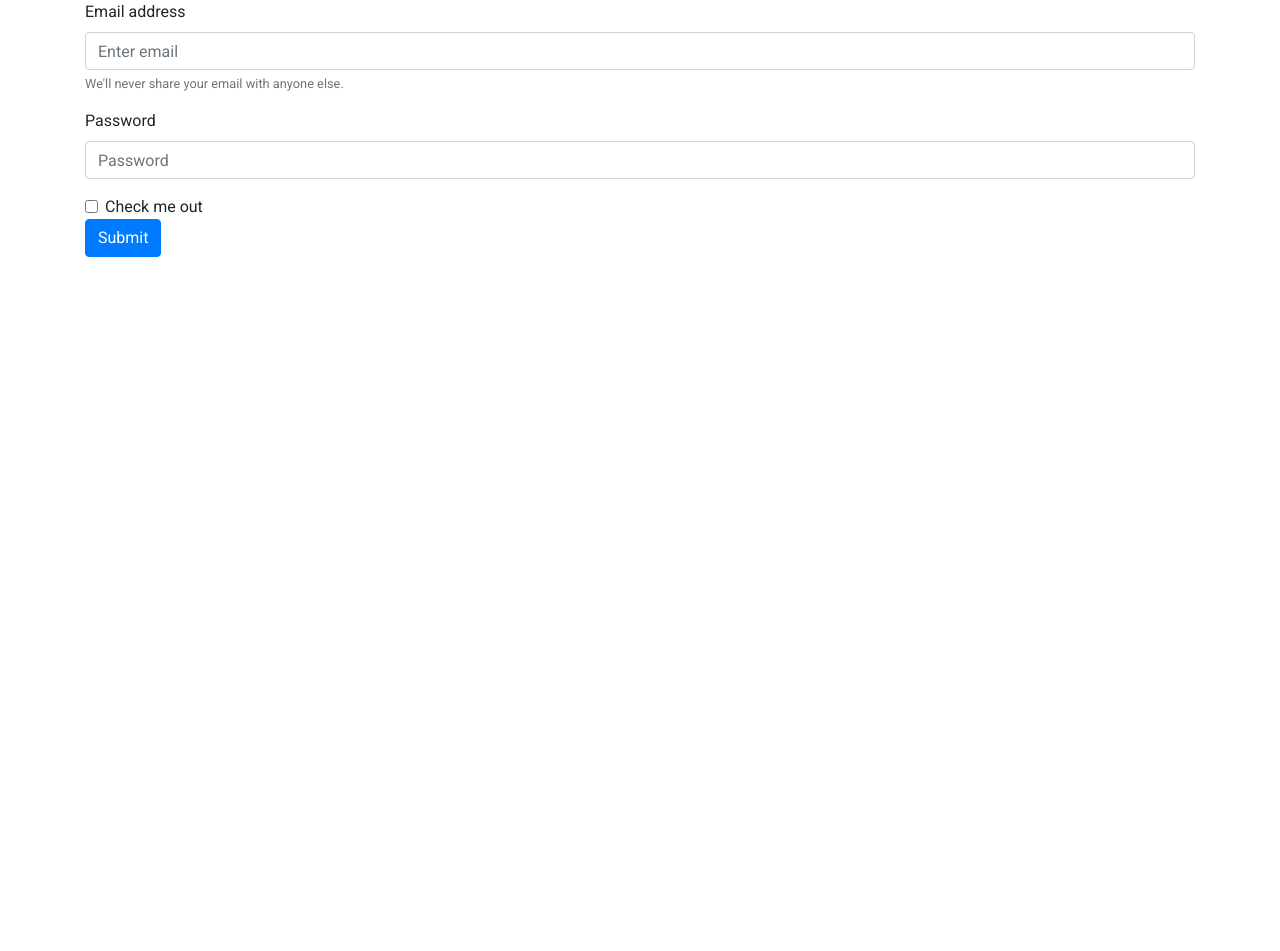
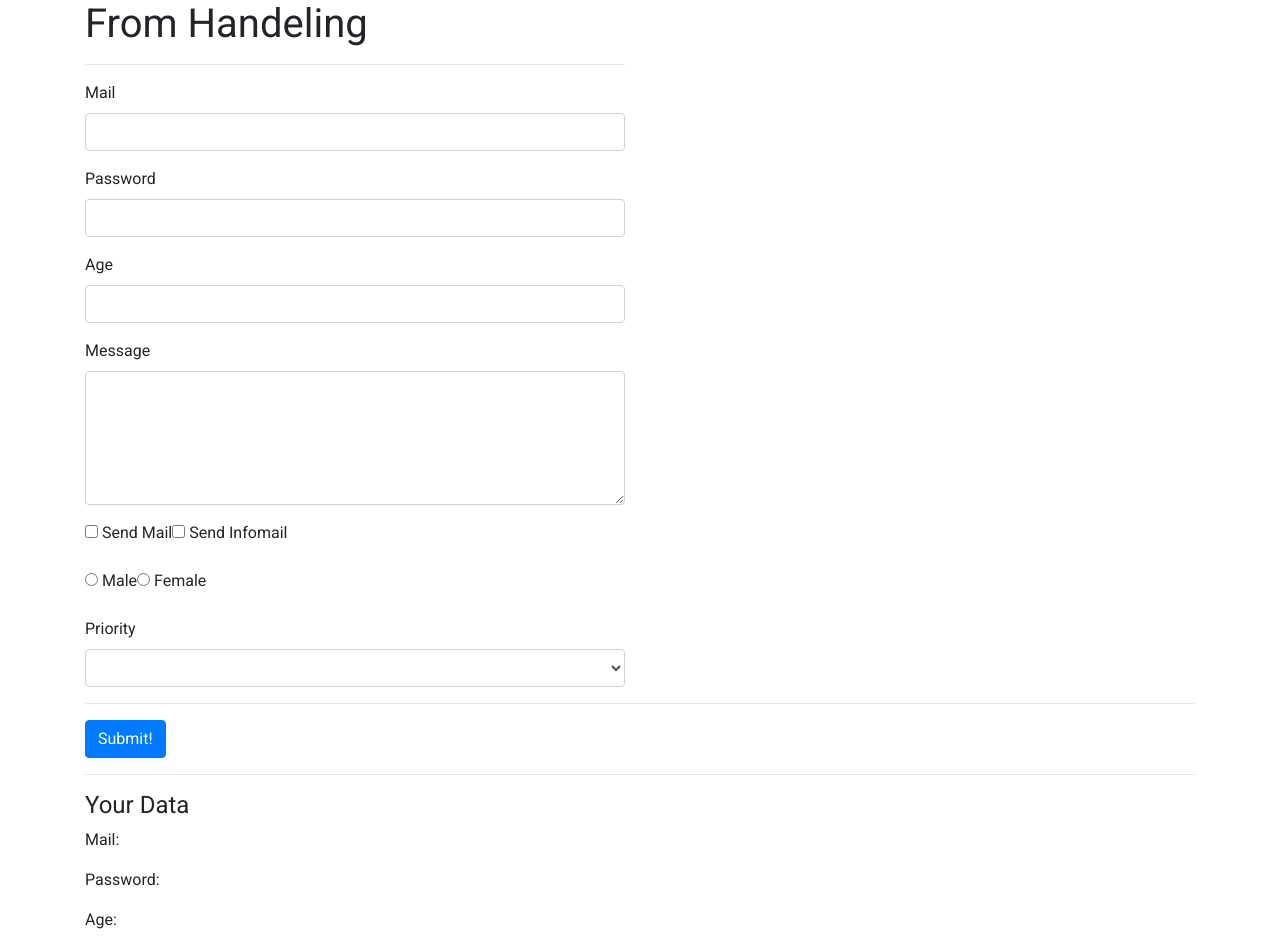
Before and after one commit to jalalkhan1011/vuejs, a Vue app: page / in a window 1280 px wide. Shown: the top 951 px of the page. Before the commit the page ends 800 px from the top, so only its background shows below. Built offline with nearby package versions, Linux system fonts and the light colour scheme; the HTML template or start-up script is replaced by a standard one.

Commit message:
add bootstrap form into vuejs

```diff
--- a/src/Components/LisHelper.vue
+++ b/src/Components/LisHelper.vue
@@ -4,23 +4,126 @@
 <!--    <slot name="mylist"></slot>-->
 <!--    <slot name="para"></slot>-->
 <!--    <slot name="other">Loading....</slot>-->
+
       <form>
+        <div class="row">
+          <div class="col-xs-12 col-sm-8 col-sm-offset-2 col-md-6 col-md-offset-3">
+            <h1>From Handeling</h1>
+            <hr>
             <div class="form-group">
-        <label for="exampleInputEmail1">Email address</label>
-        <input type="email" class="form-control" id="exampleInputEmail1" aria-describedby="emailHelp" placeholder="Enter email">
-        <small id="emailHelp" class="form-text text-muted">We'll never share your email with anyone else.</small>
+              <label for="email">Mail</label>
+              <input
+                  type="text"
+                  id="email"
+                  class="form-control">
             </div>
             <div class="form-group">
-        <label for="exampleInputPassword1">Password</label>
-        <input type="password" class="form-control" id="exampleInputPassword1" placeholder="Password">
+              <label for="password">Password</label>
+              <input
+                  type="password"
+                  id="password"
+                  class="form-control">
             </div>
-      <div class="form-check">
-        <input type="checkbox" class="form-check-input" id="exampleCheck1">
-        <label class="form-check-label" for="exampleCheck1">Check me out</label>
+            <div class="form-group">
+              <label for="age">Age</label>
+              <input
+                  type="number"
+                  id="age"
+                  class="form-control">
             </div>
-      <button type="submit" class="btn btn-primary">Submit</button>
+
+          </div>
+        </div>
+        <div class="row">
+          <div class="col-xs-12 col-sm-8 col-sm-offset-2 col-md-6 col-md-offset-3 form-group">
+            <label for="message">Message</label><br>
+
+            <textarea
+                id="message"
+                rows="5"
+                class="form-control">
+                    </textarea>
+          </div>
+        </div>
+        <div class="row">
+          <div class="col-xs-12 col-sm-8 col-sm-offset-2 col-md-6 col-md-offset-3">
+            <div class="form-group">
+              <label for="sendmail">
+                <input
+                    type="checkbox"
+                    id="sendmail"
+                    value="SendMail"> Send Mail
+              </label>
+              <label for="sendInfomail">
+                <input
+                    type="checkbox"
+                    id="sendInfomail"
+                    value="SendInfoMail"> Send Infomail
+              </label>
+            </div>
+
+          </div>
+        </div>
+        <div class="row">
+          <div class="col-xs-12 col-sm-8 col-sm-offset-2 col-md-6 col-md-offset-3 form-group">
+            <label for="male">
+              <input
+                  type="radio"
+                  id="male"
+                  value="Male"> Male
+            </label>
+            <label for="female">
+              <input
+                  type="radio"
+                  id="female"
+                  value="Female"> Female
+            </label>
+          </div>
+        </div>
+        <div class="row">
+          <div class="col-xs-12 col-sm-8 col-sm-offset-2 col-md-6 col-md-offset-3 from-group">
+            <label for="priority">Priority</label>
+            <select
+                id="priority"
+                class="form-control">
+              <option></option>
+            </select>
+          </div>
+        </div>
+        <hr>
+        <div class="row">
+          <div class="col-xs-12 col-sm-8 col-sm-offset-2 col-md-6 col-md-offset-3">
+            <button
+                class="btn btn-primary">Submit!
+            </button>
+          </div>
+        </div>
       </form>
+      <hr>
+      <div class="row">
+        <div class="col-xs-12 col-sm-8 col-sm-offset-2 col-md-6 col-md-offset-3">
+          <div class="panel panel-default">
+            <div class="panel-heading">
+              <h4>Your Data</h4>
             </div>
+            <div class="panel-body">
+              <p>Mail:</p>
+              <p>Password:</p>
+              <p>Age:</p>
+              <p>Message: </p>
+              <p><strong>Send Mail?</strong></p>
+              <ul>
+                <li></li>
+              </ul>
+              <p>Gender:</p>
+              <p>Priority:</p>
+              <p>Switched:</p>
+            </div>
+          </div>
+        </div>
+      </div>
+    </div>
+
 </template>
 <script>
 export default {
```
Lines whose indentation alone changed are shown as unchanged.
